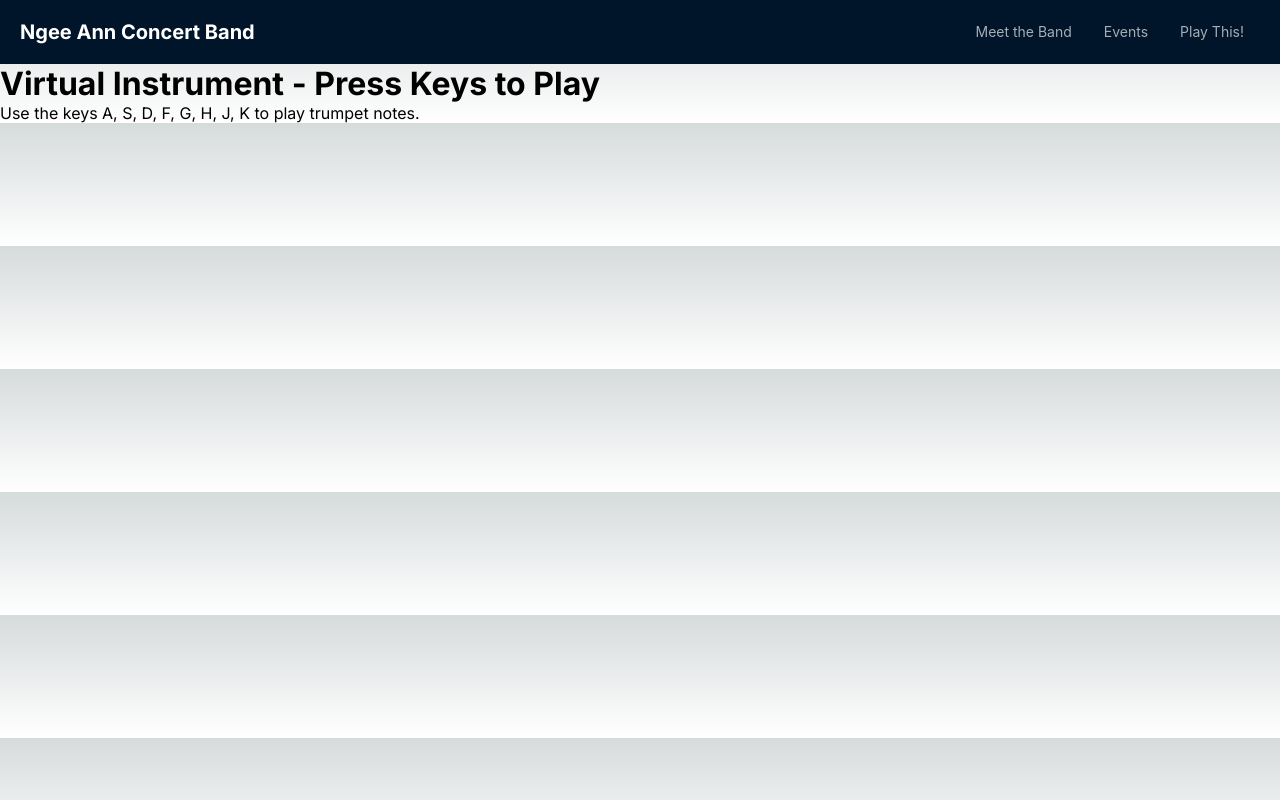
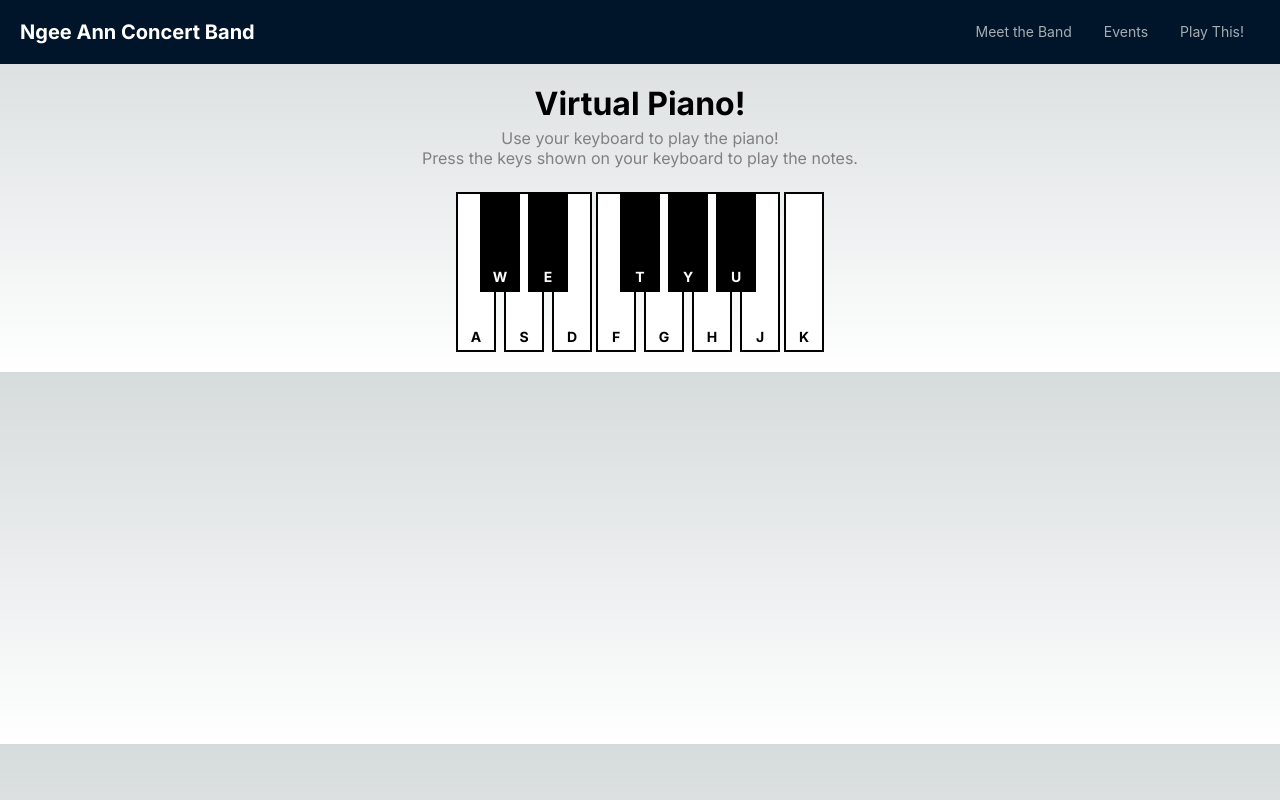
Before and after one commit to whoaducks26/CSS_Assignment, a Next.js app: page /virtual-instrument in a window 1280 px wide. Built offline with nearby package versions, Linux system fonts and the light colour scheme.

Commit message:
finishd my keyboard after so ofn

```diff
--- a/app/virtual-instrument/instrument.styles.css
+++ b/app/virtual-instrument/instrument.styles.css
@@ -0,0 +1,71 @@
+/* Container for the piano */
+.piano-container {
+    display: flex;
+    flex-direction: column;
+    gap: 4px;
+    padding: 20px;
+    justify-content: center;
+}
+
+.piano-keyboard {
+    display: flex;
+    flex-direction: row;
+    justify-content: center;
+    gap: 4px;
+}
+
+/* Info section (name and description) */
+.piano-info {
+  text-align: center;
+  margin-bottom: 20px;
+}
+
+.piano-info h1 {
+  font-size: 24;
+  margin: 0;
+}
+
+.piano-info p {
+  font-size: 16;
+  color: gray;
+  margin-top: 5px;
+}
+
+/* styles for keys */
+.piano-key {
+    width: 40px;
+    height: 160px;
+    display: flex;
+    flex-direction: row;
+    align-items: flex-end;
+    justify-content: center;
+    padding: 5px;
+    border: 2px solid black;
+    font-size: 14px;
+    font-weight: bold;
+    cursor: pointer;
+    user-select: none;
+    transition: background 0.1s ease;
+}
+
+/* White keys */
+.white-key {
+    background-color: white;
+    color: black;
+}
+
+/* Black keys */
+.black-key {
+    background-color: black;
+    color: white;
+    height: 100px;
+    margin-left: -20px;
+    margin-right: -20px;
+    z-index: 1;
+    position: relative;
+}
+
+/* Active key when pressed */
+.active {
+  background-color: grey;
+}
--- a/app/virtual-instrument/page.jsx
+++ b/app/virtual-instrument/page.jsx
@@ -1,115 +1,118 @@
 "use client";
 
-import React, { useEffect } from "react";
-import styles from './instrument.styles.css'
+import "./instrument.styles.css";
+import { useState, useEffect } from "react";
 
-const VirtualInstrument = () => {
-  // Mapping of keyboard keys to their corresponding frequencies (in Hz).
-  const keyMapping = {
-    a: 130.81, // C note (octave 3)
-    s: 146.83, // D note
-    d: 164.81, // E note
-    f: 174.61, // F note
-    g: 196.00, // G note
-    h: 220.00, // A note
-    j: 246.94, // B note
-    k: 261.63  // High C note (C2)
-  };
+// key to note mapping
+const keyMap = {
+  a: 261.63, // C4
+  w: 277.18, // C#4
+  s: 293.66, // D4
+  e: 311.13, // D#4
+  d: 329.63, // E4
+  f: 349.23, // F4
+  t: 369.99, // F#4
+  g: 392.00, // G4
+  y: 415.30, // G#4
+  h: 440.00, // A4
+  u: 466.16, // A#4
+  j: 493.88, // B4
+  k: 523.25, // C5
+};
 
-  // Create a new AudioContext to manage and control audio playback
-  const audioContext = new (window.AudioContext || window.webkitAudioContext)();
+export default function Piano() {
+  // useState to manage active keys and audio context
+  const [activeKeys, setActiveKeys] = useState(new Set());  // track which keys are active
+  const [audioContext] = useState(new (window.AudioContext || window.webkitAudioContext)());  // create audio context
+  const [oscillators, setOscillators] = useState({});  // store oscillators for each active key
 
-  // Store active oscillators to manage key releases
-  const activeOscillators = {};
+  useEffect(() => {
+    // key press
+    const handleKeyDown = (event) => {
+      // check if key pressed corresponds to a note and if its not active
+      if (keyMap[event.key] && !activeKeys.has(event.key)) {
+        setActiveKeys((prev) => new Set(prev).add(event.key));  // add key to active keys
+        startNote(event.key);  // start sound for key pressed
+      }
+    };
 
-  // Function that will generate sound when a key is pressed
-  const playSound = (key) => {
-    const frequency = keyMapping[key];
+    // key release
+    const handleKeyUp = (event) => {
+      // check if the key released corresponds to a note
+      if (keyMap[event.key]) {
+        setActiveKeys((prev) => {
+          const newSet = new Set(prev);  // create new set of active keys from prev set
+          newSet.delete(event.key);  // remove key released from new set
+          return newSet;
+        });
+        stopNote(event.key);  // stop the sound for key released
+      }
+    };
 
-    if (frequency && !activeOscillators[key]) {
-      // Create an oscillator node to generate sound (Square wave for sharper sound)
-      const oscillator = audioContext.createOscillator();
-      oscillator.type = 'square';  // Using square wave for sharper sound
-      oscillator.frequency.setValueAtTime(frequency, audioContext.currentTime);  // Set the frequency of the note
+    // event listeners for keydown and keyup events
+    window.addEventListener("keydown", handleKeyDown);
+    window.addEventListener("keyup", handleKeyUp);
 
-      // Create a gain node to control the volume
-      const gainNode = audioContext.createGain();
-      gainNode.gain.setValueAtTime(1, audioContext.currentTime);  // Full volume, adjust if needed
+    // cleanup function to remove event listeners when component is unmounted
+    return () => {
+      window.removeEventListener("keydown", handleKeyDown);
+      window.removeEventListener("keyup", handleKeyUp);
+    };
+  }, [activeKeys]);  // re-runs the effect if activeKeys changes
 
-      // Create a low-pass filter to keep the sound muted but still sharp
-      const lowPassFilter = audioContext.createBiquadFilter();
-      lowPassFilter.type = 'lowpass';  // Low-pass filter to block higher frequencies
-      lowPassFilter.frequency.setValueAtTime(800, audioContext.currentTime);  // Set cutoff frequency higher than before (to allow more high frequencies through)
+  // start playing a note
+  const startNote = (key) => {
+    // check if oscillator for the key doesn't exist
+    if (!oscillators[key]) {
+      const oscillator = audioContext.createOscillator();  // create new oscillator
+      const gainNode = audioContext.createGain();  // create a gain node for volume control
+      oscillator.frequency.setValueAtTime(keyMap[key], audioContext.currentTime);  // set oscillator frequency
+      oscillator.connect(gainNode);  // connect oscillator to gain node
+      gainNode.connect(audioContext.destination);  // connect gain node to audio context output
+      oscillator.start();  // start oscillator (sound starts)
 
-      // Connect the oscillator to the filter, then the filter to the gain node, and then the gain node to the audio context destination (speakers)
-      oscillator.connect(lowPassFilter);
-      lowPassFilter.connect(gainNode);
-      gainNode.connect(audioContext.destination);
-
-      // Start the oscillator immediately
-      oscillator.start();
-
-      // Store the active oscillator so we can control it later
-      activeOscillators[key] = { oscillator, gainNode, lowPassFilter };
-
-      // Smooth fade-in effect (optional for smoother start)
-      gainNode.gain.linearRampToValueAtTime(1, audioContext.currentTime + 0.1);  // Fade to full volume
+      // store oscillator and gainNode for later to stop the sound
+      setOscillators((prev) => ({ ...prev, [key]: { oscillator, gainNode } }));
     }
   };
 
-  // Function that stops the sound when the key is released
-  const stopSound = (key) => {
-    const activeSound = activeOscillators[key];
+  // stop playing a note
+  const stopNote = (key) => {
+    // check if oscillator for the key exists
+    if (oscillators[key]) {
+      oscillators[key].oscillator.stop();  // stop oscillator (sound stops)
 
-    if (activeSound) {
-      const { oscillator, gainNode } = activeSound;
-
-      // Fade out the sound more gradually (make fade-out time longer for smoother stop)
-      gainNode.gain.linearRampToValueAtTime(0, audioContext.currentTime + 0.5);  // Smoother fade-out over 0.5 seconds
-
-      // Stop the oscillator after the fade-out
-      oscillator.stop(audioContext.currentTime + 0.5); // Stop after the fade-out
-
-      // Remove the oscillator from active ones
-      delete activeOscillators[key];
+      // remove oscillator and gainNode from state
+      setOscillators((prev) => {
+        const newOscillators = { ...prev };
+        delete newOscillators[key];  // delete the key oscillator and gainNode
+        return newOscillators;
+      });
     }
   };
 
-  // useEffect hook allows us to set up event listeners after the component mounts
-  useEffect(() => {
-    // Define what happens when a key is pressed
-    const handleKeydown = (event) => {
-      const key = event.key.toLowerCase();
-
-      // Play sound for the key
-      playSound(key);
-    };
-
-    // Define what happens when a key is released
-    const handleKeyup = (event) => {
-      const key = event.key.toLowerCase();
-
-      // Stop sound for the key
-      stopSound(key);
-    };
-
-    // Add event listeners to the window for keydown and keyup events (whenever a key is pressed or released)
-    window.addEventListener("keydown", handleKeydown);
-    window.addEventListener("keyup", handleKeyup);
-
-    // Cleanup: Remove the event listeners when the component is unmounted (important to avoid memory leaks)
-    return () => {
-      window.removeEventListener("keydown", handleKeydown);
-      window.removeEventListener("keyup", handleKeyup);
-    };
-  }, []);  // The empty array [] ensures the effect runs only once when the component mounts
-
   return (
-    <div>
-      <h1>Virtual Instrument - Press Keys to Play</h1>
-      <p>Use the keys A, S, D, F, G, H, J, K to play trumpet notes.</p>
+    <div className="piano-container">
+      <div className="piano-info">
+        <h1>Virtual Piano!</h1>
+        <p>Use your keyboard to play the piano!
+          <br />
+          Press the keys shown on your keyboard to play the notes.
+        </p>
+      </div>
+      <div className="piano-keyboard">
+      {/* Render the piano keys */}
+      {Object.keys(keyMap).map((key) => (
+        <div
+          key={key}
+          className={`piano-key ${
+            ["w", "e", "t", "y", "u"].includes(key) ? "black-key" : "white-key"
+          } ${activeKeys.has(key) ? "active" : ""}`}
+        >
+          {key.toUpperCase()}
+        </div>
+      ))}
+    </div>
     </div>
   );
-};
-
-export default VirtualInstrument;
+}
```
